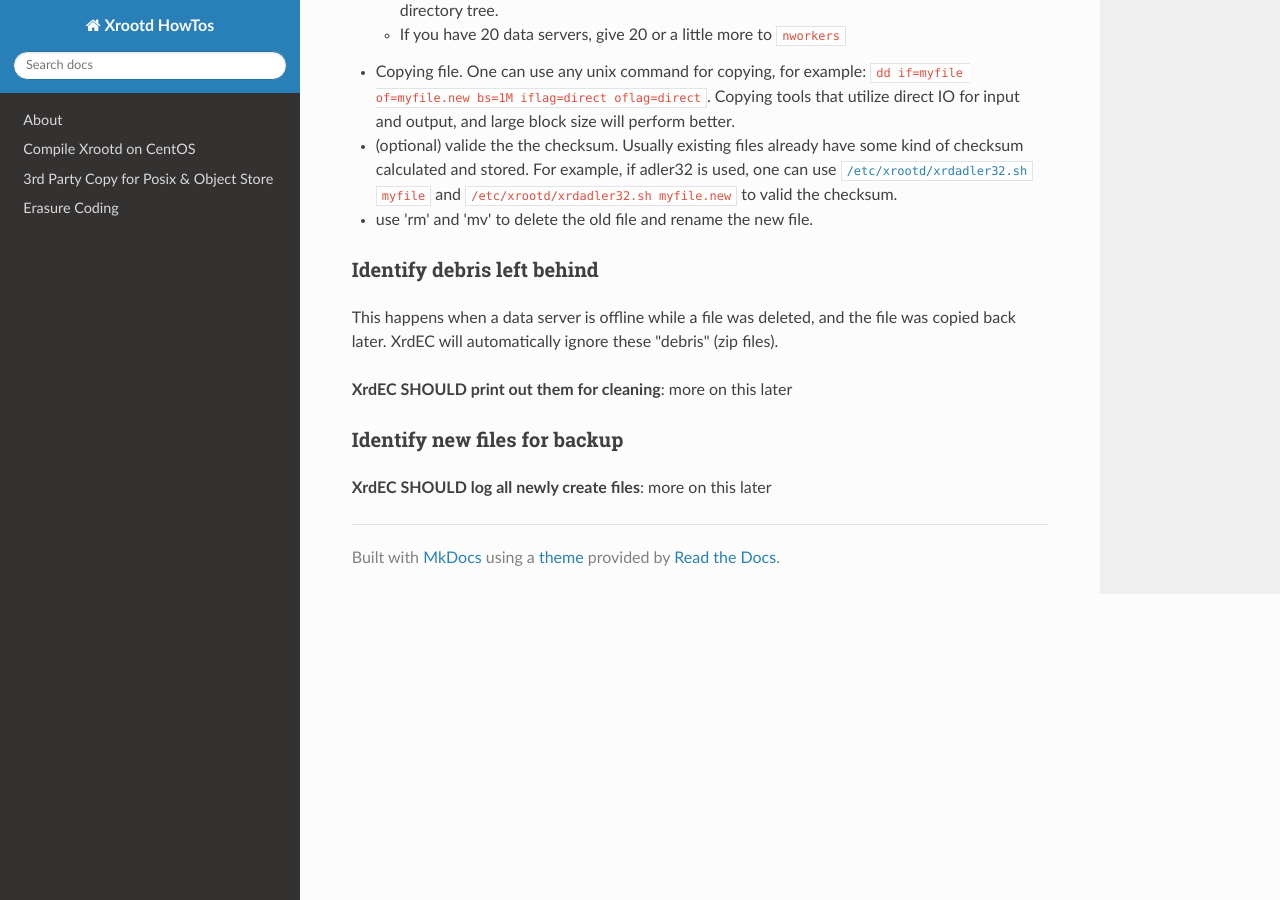
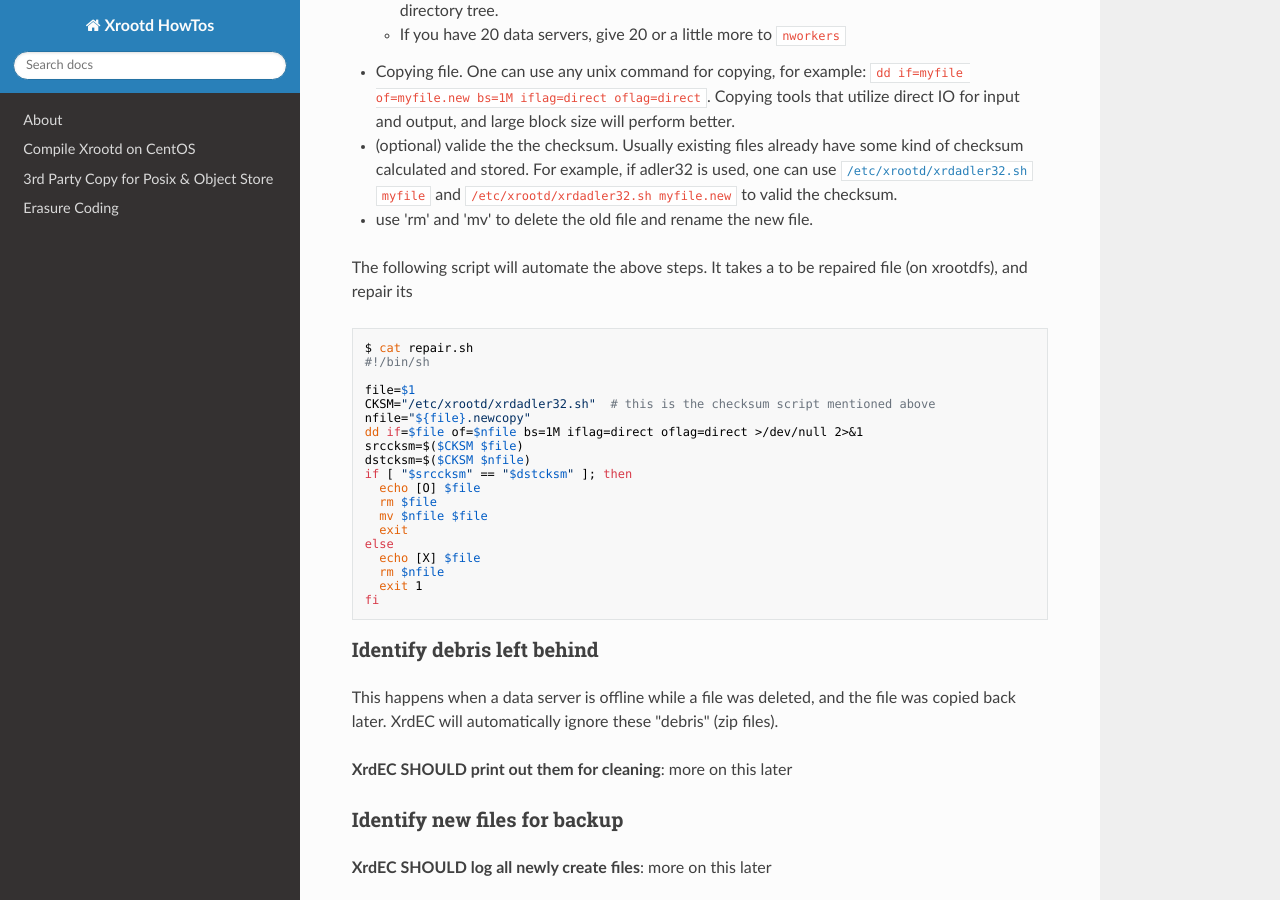
Before and after one commit to xrootd/howto, an MkDocs documentation site: the page built from docs/ec/admintasks.md, in a window 1280 px wide and 900 px high, scrolled down 2774 px. Built offline with MkDocs 1.6.1, drawn with Linux system fonts in a browser that asks for light colours; nearby versions of some CDN libraries.

Commit message:
add repair script

````diff
--- a/docs/ec/admintasks.md
+++ b/docs/ec/admintasks.md
@@ -136,6 +136,30 @@ describe how to use `xrootdfs` for repairing.
     `myfile` and `/etc/xrootd/xrdadler32.sh myfile.new` to valid the checksum.
   * use 'rm' and 'mv' to delete the old file and rename the new file.
 
+The following script will automate the above steps. It takes a to be repaired file
+(on xrootdfs), and repair its
+```
+$ cat repair.sh
+#!/bin/sh
+
+file=$1
+CKSM="/etc/xrootd/xrdadler32.sh"  # this is the checksum script mentioned above
+nfile="${file}.newcopy"
+dd if=$file of=$nfile bs=1M iflag=direct oflag=direct >/dev/null 2>&1
+srccksm=$($CKSM $file)
+dstcksm=$($CKSM $nfile)
+if [ "$srccksm" == "$dstcksm" ]; then
+  echo [O] $file
+  rm $file
+  mv $nfile $file
+  exit
+else
+  echo [X] $file
+  rm $nfile
+  exit 1
+fi
+```
+
 ### Identify debris left behind
 
 This happens when a data server is offline while a file was deleted, and the
````
Also changed, not shown: docs/ec/config.md (+1 -1 lines).
